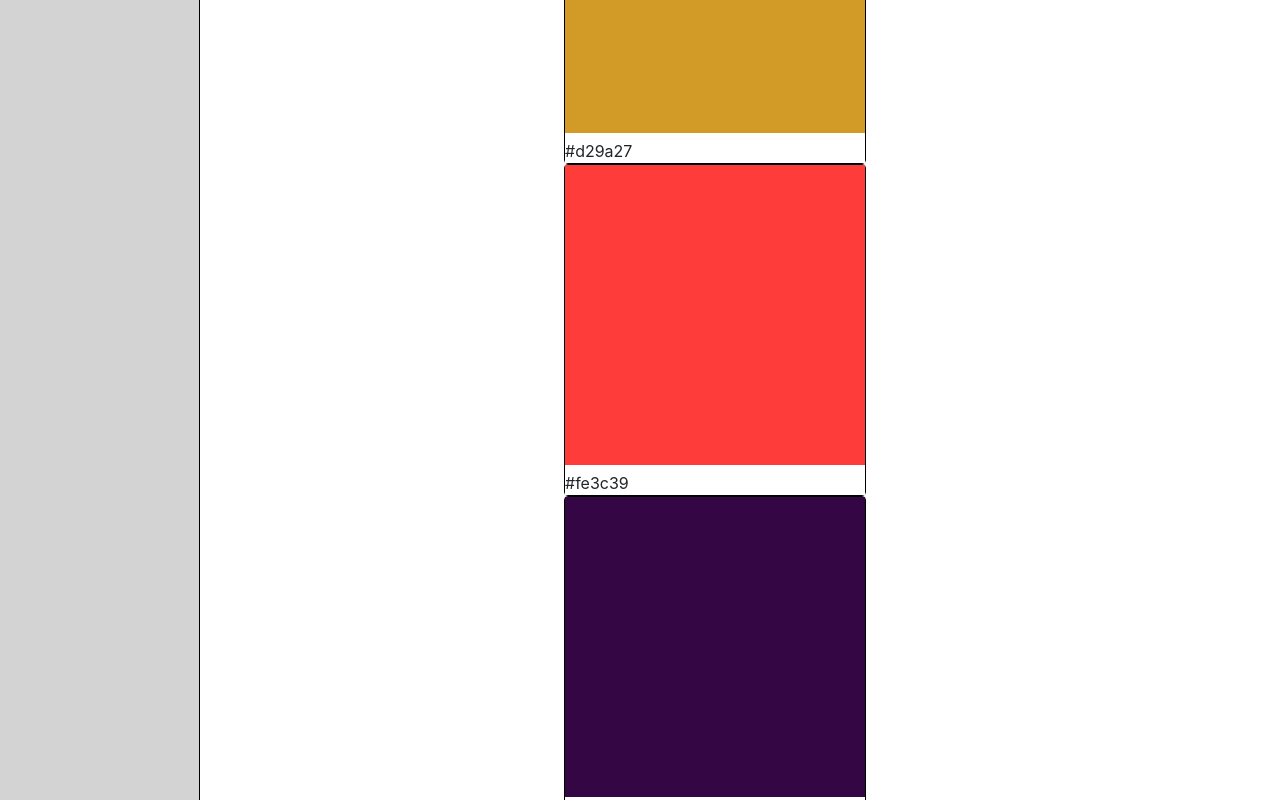
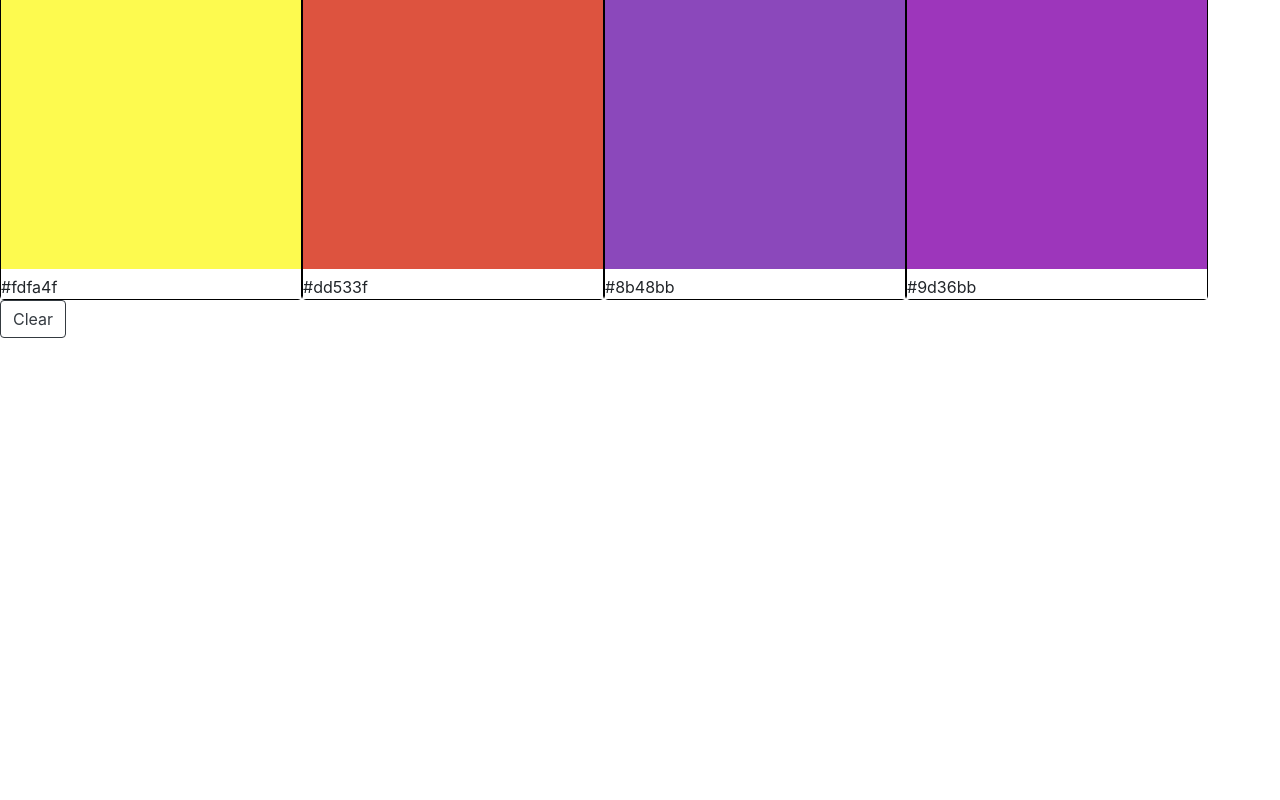
Before and after one commit to curtisyungen/hh-interview, a React (Create React App) app: page / in a window 1280 px wide. Shown: the part 8868-9668 px from the top of the page. After the commit the page ends 9206 px from the top, so only its background shows below. Built offline with nearby package versions, Linux system fonts and the light colour scheme.

Commit message:
Add files via upload

```diff
--- a/src/App.css
+++ b/src/App.css
@@ -11,6 +11,11 @@ html {
   min-width: 300px;
 }
 
+.colorList {
+  display: flex;
+  flex-wrap: wrap;
+}
+
 .mainContainer {
   display: flex;
   flex-direction: row;
--- a/src/App.js
+++ b/src/App.js
@@ -63,6 +63,12 @@ class App extends Component {
     });
   }
 
+  clearDisplay = () => {
+    this.setState({
+      color: null,
+    });
+  }
+
   render() {
     return (
       <div className="mainContainer">
@@ -77,6 +83,7 @@ class App extends Component {
         <div className="colorDisplay">
             <Color
               color={this.state.color}
+              size={"large"}
             />
         </div>
 
@@ -86,6 +93,7 @@ class App extends Component {
                 <Color
                   key={color}
                   color={color}
+                  size={"small"}
                 />
               ))
             ) : (
@@ -93,6 +101,13 @@ class App extends Component {
             )}
         </div>
 
+        <button
+          className="btn btn-outline-dark clearBtn"
+          onClick={this.clearDisplay}
+        >
+          Clear
+        </button>
+
       </div>
     )
   }
```
